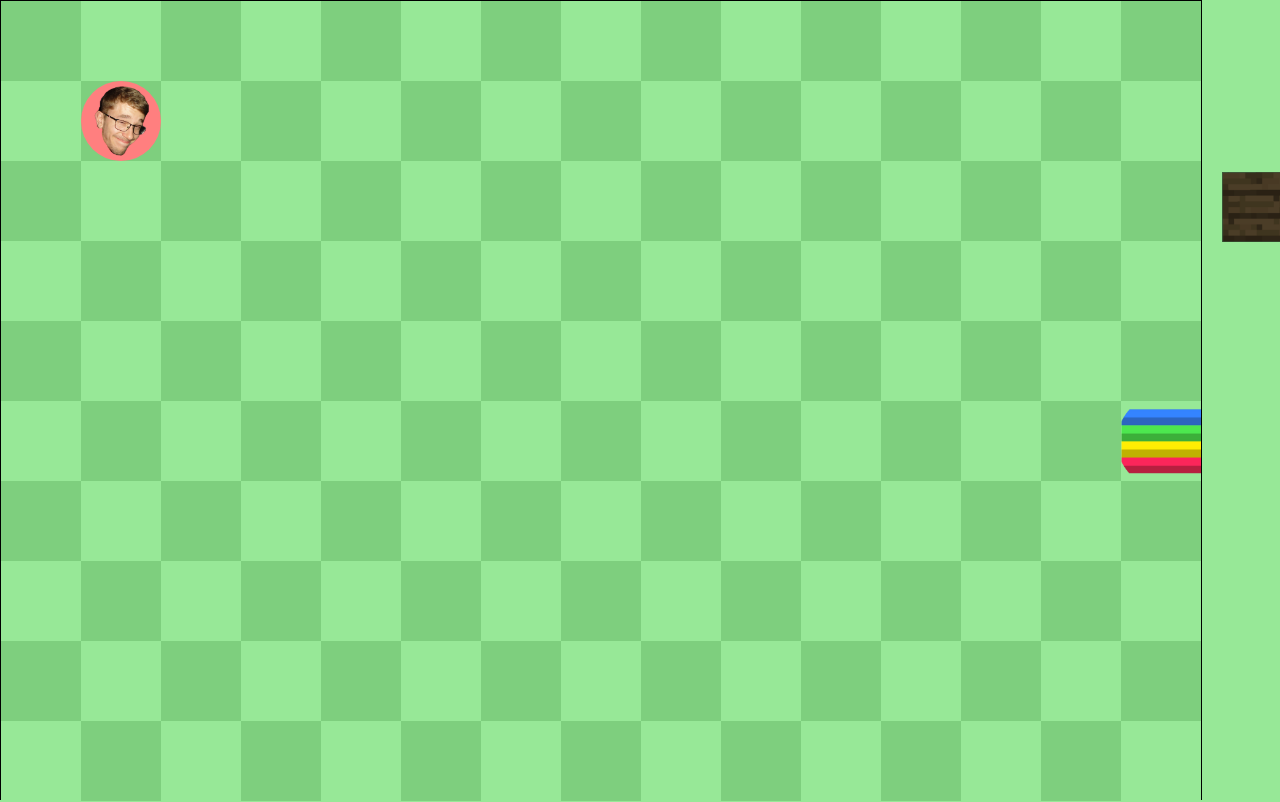
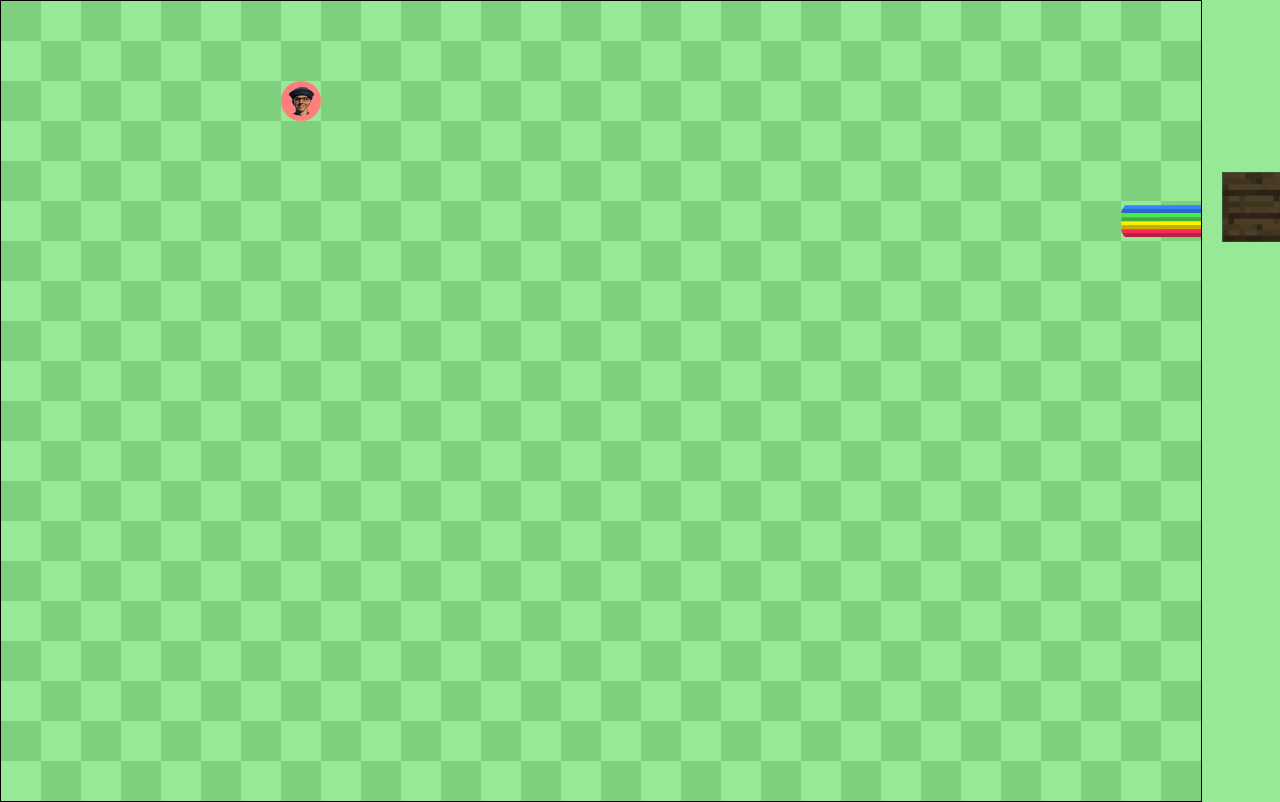
Before and after one commit to leostricak22/snake-game, a React (Create React App) app: page / in a window 1280 px wide. Shown: the top 802 px of the page. Built offline with nearby package versions, Linux system fonts and the light colour scheme.

Commit message:
fix: Movement fix and css variables for board width and height

```diff
--- a/src/App.js
+++ b/src/App.js
@@ -11,34 +11,47 @@ function App() {
     const [gameState, setGameState] = useState(true);
 
     function handleKeyDown(event) {
+        setPlayerPosition(prevPlayerPosition => {
+            const currentDirection = prevPlayerPosition.direction;
+
             switch (event.key) {
                 case "ArrowRight":
-                setPlayerPosition(prevPlayerPosition => ({
+                    if (currentDirection !== 'l' && currentDirection !== 'r') {
+                        return {
                             ...prevPlayerPosition,
                             direction: "r"
-                }));
-                return;
+                        };
+                    }
+                    break;
                 case "ArrowDown":
-                setPlayerPosition(prevPlayerPosition => ({
+                    if (currentDirection !== 'u' && currentDirection !== 'd') {
+                        return {
                             ...prevPlayerPosition,
                             direction: "d"
-                }));
-                return;
+                        };
+                    }
+                    break;
                 case "ArrowLeft":
-                setPlayerPosition(prevPlayerPosition => ({
+                    if (currentDirection !== 'r' && currentDirection !== 'l') {
+                        return {
                             ...prevPlayerPosition,
                             direction: "l"
-                }));
-                return;
+                        };
+                    }
+                    break;
                 case "ArrowUp":
-                setPlayerPosition(prevPlayerPosition => ({
+                    if (currentDirection !== 'd' && currentDirection !== 'u') {
+                        return {
                             ...prevPlayerPosition,
                             direction: "u"
-                }));
-                return;
+                        };
+                    }
+                    break;
                 default:
-                return;
+                    break;
             }
+            return prevPlayerPosition;
+        });
     }
 
     useEffect(() => {
@@ -54,7 +67,12 @@ function App() {
 
     return (
         <div id="main" tabIndex="0" onKeyDown={handleKeyDown}>
-            <Gameboard playerPosition={playerPosition} setPlayerPosition={setPlayerPosition} gameState={gameState} setGameState={setGameState} />
+            <Gameboard
+                playerPosition={playerPosition}
+                setPlayerPosition={setPlayerPosition}
+                gameState={gameState}
+                setGameState={setGameState}
+            />
             <div className="signContainer">
                 <h2 className="top-left">{playerPosition.positions.length-2}</h2>
                 <img src={sign} alt={"sign"} className="signImage"/>
--- a/src/components/Gameboard.js
+++ b/src/components/Gameboard.js
@@ -1,4 +1,4 @@
-import {useEffect, useRef, useState} from "react";
+import {useCallback, useEffect, useRef, useState} from "react";
 import playerImg from "../assets/player.png";
 import enemy1Img from "../assets/enemy1.png";
 import enemy2Img from "../assets/enemy2.png";
@@ -22,8 +22,8 @@ import tailEndVerticalReverseImg from "../assets/tailEndVerticalReverse.png"
 import tailEndHorizontalImg from "../assets/tailEndHorizontal.png"
 import tailEndHorizontalReverseImg from "../assets/tailEndHorizontalReverse.png"
 
-const GAMEBOARD_CELLS_X = 10;
-const GAMEBOARD_CELLS_Y = 15;
+const GAMEBOARD_CELLS_X = 20;
+const GAMEBOARD_CELLS_Y = 30;
 const INITIAL_GAMEBOARD = Array.from({ length: GAMEBOARD_CELLS_X }, () => Array(GAMEBOARD_CELLS_Y).fill(null));
 const INTERVAL_LENGTH = 100;
 
@@ -47,7 +47,12 @@ export default function Gameboard({playerPosition, setPlayerPosition, gameState,
     const intervalRef = useRef(null);
 
     useEffect(() => {
-        if(gameState) {
+        document.documentElement.style.setProperty('--cols', GAMEBOARD_CELLS_X);
+        document.documentElement.style.setProperty('--rows', GAMEBOARD_CELLS_Y);
+    }, []);
+
+    useEffect(() => {
+        if (gameState) {
             intervalRef.current = setInterval(() => {
                 setPlayerPosition((prevPlayerPosition) => {
                     const newBodyPositions = [...prevPlayerPosition.positions];
@@ -57,31 +62,31 @@ export default function Gameboard({playerPosition, setPlayerPosition, gameState,
                         y: newBodyPositions[0].y + combinations[prevPlayerPosition.direction].y,
                     };
 
-                    if (newHead.x >= GAMEBOARD_CELLS_X || newHead.x < 0 || newHead.y >= GAMEBOARD_CELLS_Y || newHead.y < 0) {
-                        setGameState(false);
-                    }
-
-                    for (let i = 0; i < playerPosition.positions.length; i++) {
-                        if (newHead.x === playerPosition.positions[i].x && newHead.y === playerPosition.positions[i].y) {
-                            setGameState(false);
-                            break;
-                        }
-                    }
-
-                    newBodyPositions.unshift(newHead);
-                    newBodyPositions.pop();
+                    const updatedPositions = [newHead, ...newBodyPositions.slice(0, -1)];
 
                     return {
                         ...prevPlayerPosition,
-                        positions: newBodyPositions
+                        positions: updatedPositions
                     };
                 });
-
             }, INTERVAL_LENGTH);
 
             return () => clearInterval(intervalRef.current);
         }
-    }, [gameState, playerPosition.positions, setGameState, setPlayerPosition]);
+    }, [gameState, setGameState, setPlayerPosition]);
+
+    useEffect(() => {
+        if (playerPosition.positions[0].x >= GAMEBOARD_CELLS_X || playerPosition.positions[0].x < 0 || playerPosition.positions[0].y >= GAMEBOARD_CELLS_Y || playerPosition.positions[0].y < 0) {
+            setGameState(false);
+        }
+
+        for (let i = 1; i < playerPosition.positions.length; i++) {
+            if (playerPosition.positions[0].x === playerPosition.positions[i].x && playerPosition.positions[0].y === playerPosition.positions[i].y) {
+                setGameState(false);
+                break;
+            }
+        }
+    }, [playerPosition.positions, setGameState]);
 
     useEffect(() => {
         enemiesImages.forEach((image) => {
@@ -90,17 +95,11 @@ export default function Gameboard({playerPosition, setPlayerPosition, gameState,
         });
     }, []);
 
-    useEffect(() => {
-        if (playerPosition.positions[0].x === enemyPosition.x && playerPosition.positions[0].y === enemyPosition.y) {
-            createEnemy();
-        }
-    }, [enemyPosition, playerPosition]);
-
-    function createEnemy() {
+    const createEnemy = useCallback(() => {
         let newEnemyPositionX = getRandomNumberInRange(0, GAMEBOARD_CELLS_X - 1);
         let newEnemyPositionY = getRandomNumberInRange(0, GAMEBOARD_CELLS_Y - 1);
 
-        const newPositions = [...playerPosition.positions, { x: newEnemyPositionX, y: newEnemyPositionY }];
+        const newPositions = [...playerPosition.positions, {x: newEnemyPositionX, y: newEnemyPositionY}];
 
         setEnemyImage(enemiesImages[getRandomNumberInRange(0, enemiesImages.length - 1)]);
 
@@ -113,11 +112,17 @@ export default function Gameboard({playerPosition, setPlayerPosition, gameState,
             x: newEnemyPositionX,
             y: newEnemyPositionY
         });
-    }
+    }, [playerPosition.positions, setPlayerPosition]);
 
     useEffect(() => {
         createEnemy();
     }, []);
+
+    useEffect(() => {
+        if (playerPosition.positions[0].x === enemyPosition.x && playerPosition.positions[0].y === enemyPosition.y) {
+            createEnemy();
+        }
+    }, [createEnemy, enemyPosition, playerPosition]);
 
     function getPosition(x,y) {
         return playerPosition.positions.findIndex((element) => JSON.stringify(element) === JSON.stringify({
--- a/src/index.css
+++ b/src/index.css
@@ -15,6 +15,7 @@ h1 {
 
 #gameboard {
     border: 1px solid black;
+    height: 100%;
 }
 
 .gameboardRow {
@@ -23,15 +24,14 @@ h1 {
 }
 
 .gameboardCell {
-    width: 10vh;
-    height: 10vh;
+    width: calc(100vh / var(--cols)); /* Use custom properties for responsive scaling */
+    height: calc(100vh / var(--cols));
     background-color: #97e897;
 }
 
 .gameboardCellOdd {
     background-color: #7ecf7e;
 }
-
 
 .enemy {
     background-color: #ff7f7f;
```
Lines whose indentation alone changed are shown as unchanged.
